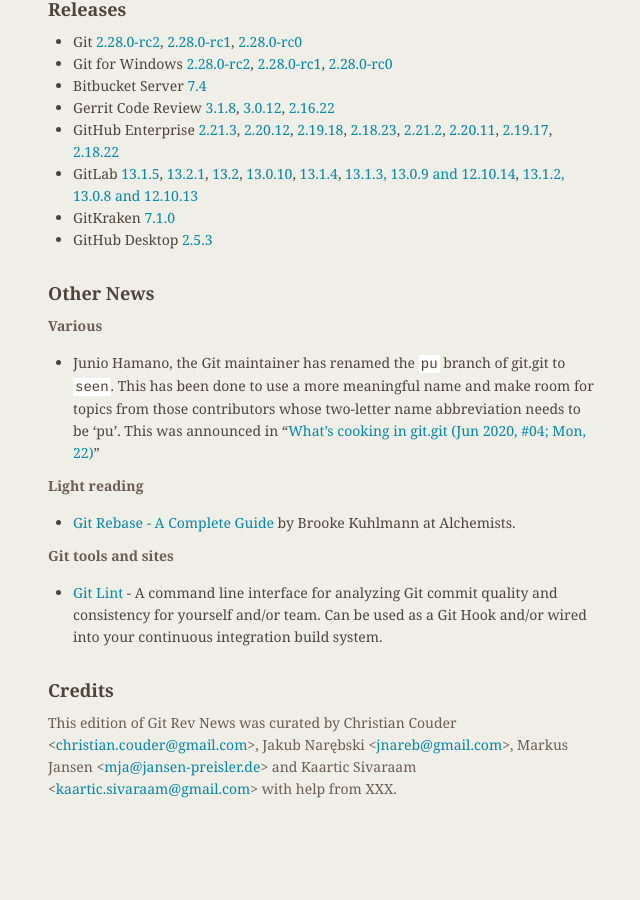
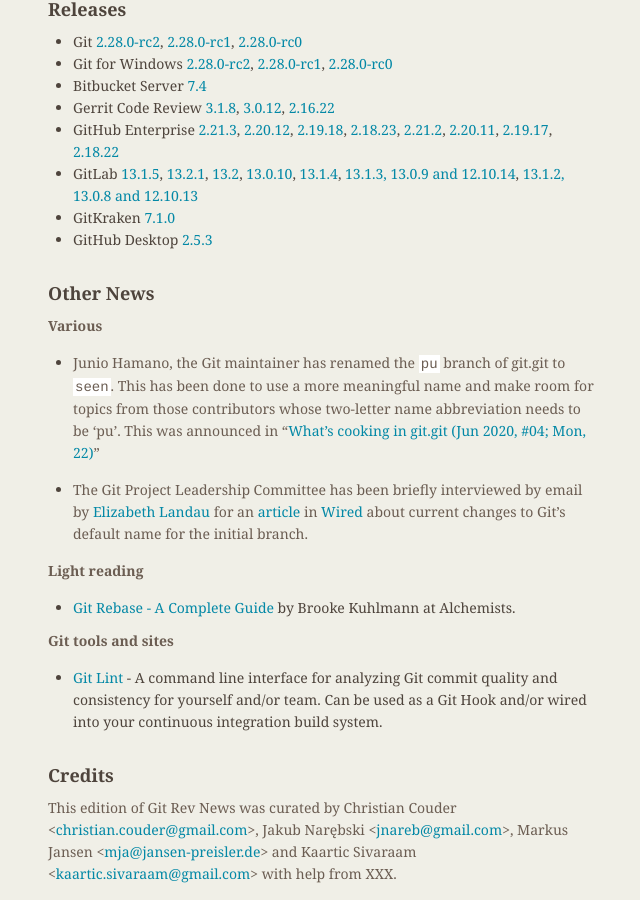
Before and after one commit to git/git.github.io, a Jekyll site: the page built from rev_news/drafts/edition-65.md, in a window 1280 px wide and 900 px high, scrolled down 1312 px. Shown: the whole window, without its empty margins (486-1126 px from the left). Built offline with Jekyll 4.4.1, drawn with Linux system fonts in a browser that asks for light colours; before the commit the page ends 2127 px from its top, so only the background shows below that.

Commit message:
rn-65: add Wired's article

```diff
--- a/rev_news/drafts/edition-65.md
+++ b/rev_news/drafts/edition-65.md
@@ -122,6 +122,12 @@
   name abbreviation needs to be 'pu'. This was announced in
   "[What's cooking in git.git (Jun 2020, #04; Mon, 22)](https://public-inbox.org/git/xmqqimfid2l1.fsf@gitster.c.googlers.com)"
 
+* The Git Project Leadership Committee has been briefly interviewed by
+  email by [Elizabeth Landau](https://en.wikipedia.org/wiki/Elizabeth_Landau)
+  for an [article](https://www.wired.com/story/tech-confronts-use-labels-master-slave/)
+  in [Wired](https://www.wired.com/) about current changes to Git's
+  default name for the initial branch.
+
 __Light reading__
 
 * [Git Rebase - A Complete Guide](https://www.alchemists.io/articles/git_rebase) by Brooke Kuhlmann at Alchemists.
```
